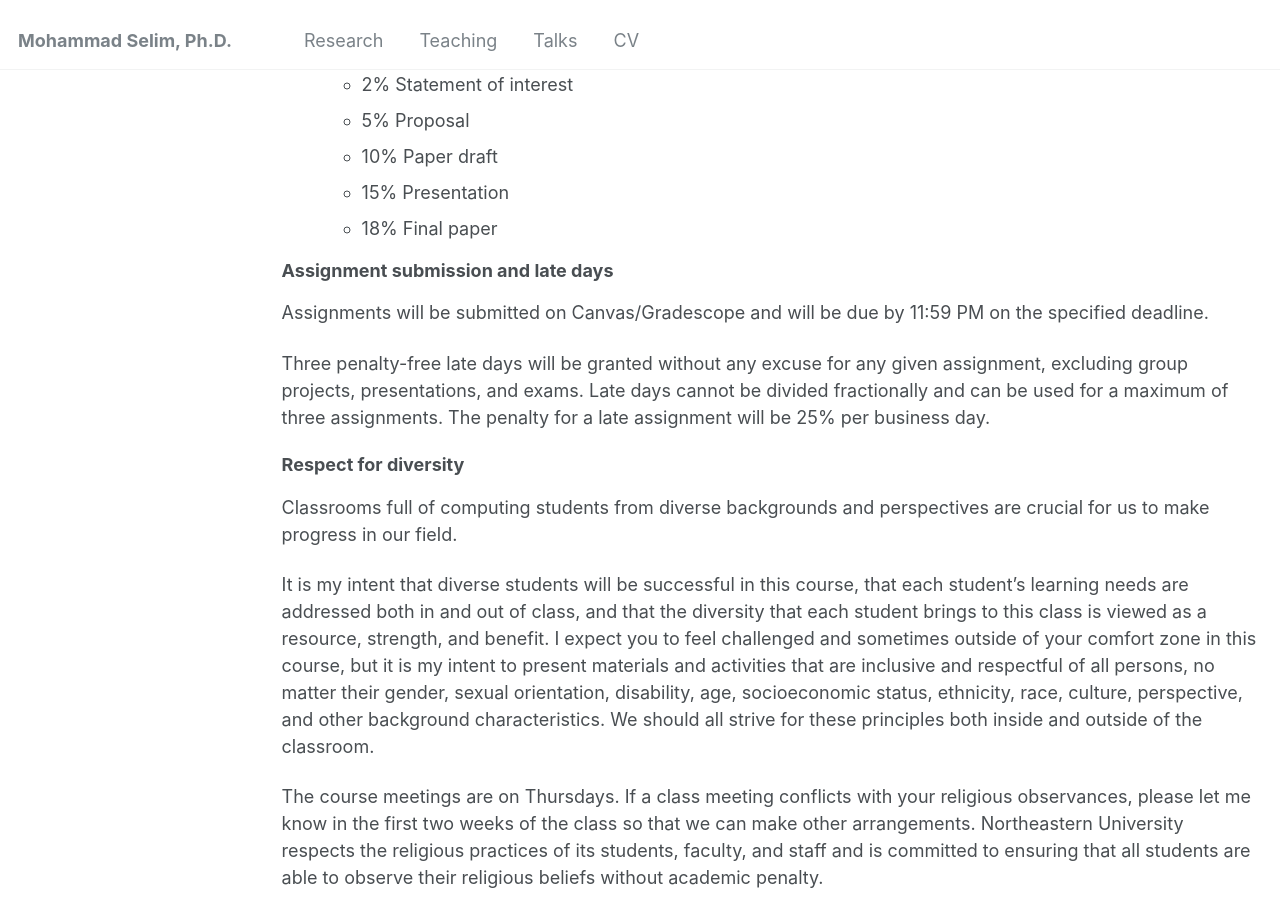
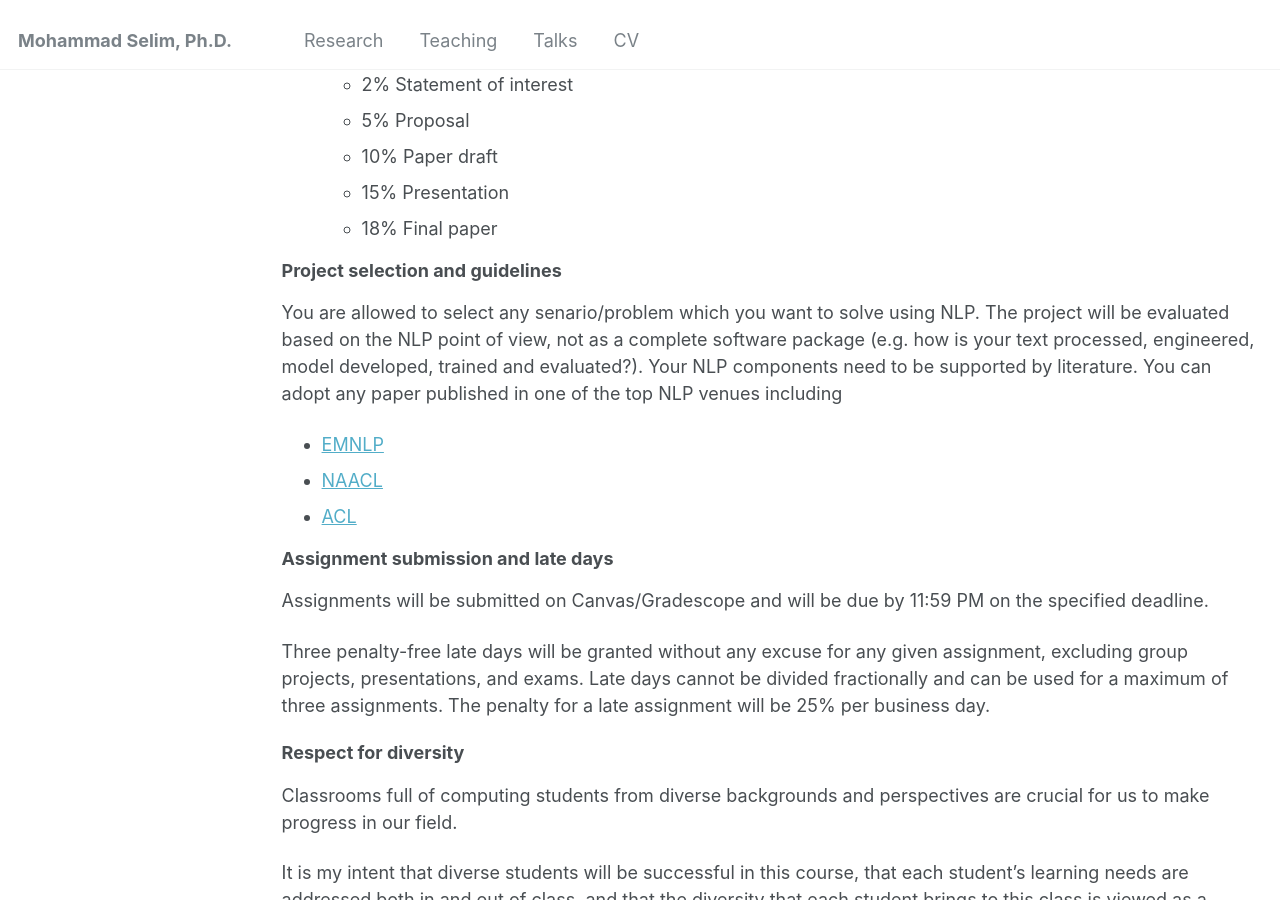
Before and after one commit to selimmd/selimmd.github.io, a Jekyll site: the page built from _teaching/nlp2024.md, in a window 1280 px wide and 900 px high, scrolled down 1676 px. Built offline with Jekyll 4.4.1, drawn with Linux system fonts in a browser that asks for light colours.

Commit message:
Update nlp2024.md

```diff
--- a/_teaching/nlp2024.md
+++ b/_teaching/nlp2024.md
@@ -82,6 +82,13 @@ This course aims to provide a solid understanding of the basics of natural langu
 Final grades will be assigned based on the overall percentage calculated using the weightings listed above (no curving). There is no absolute direct mapping to letter grades, but the minimum overall percentage required to obtain each letter grade will be no higher than the following: A (94%), A- (90%), B+ (87%), B (83%), B- (80%), C- (65%).
 -->
 
+### Project selection and guidelines
+You are allowed to select any senario/problem which you want to solve using NLP. The project will be evaluated based on the NLP point of view, not as a complete software package (e.g. how is your text processed, engineered, model developed, trained and evaluated?). Your NLP components need to be supported by literature. You can adopt any paper published in one of the top NLP venues including
+   - [EMNLP](https://aclanthology.org/events/emnlp-2023/)
+   - [NAACL](https://aclanthology.org/events/naacl-2024/)
+   - [ACL](https://aclanthology.org/events/acl-2024/)
+
+
 ### Assignment submission and late days
 
 Assignments will be submitted on Canvas/Gradescope and will be due by 11:59 PM on the specified deadline.
```
